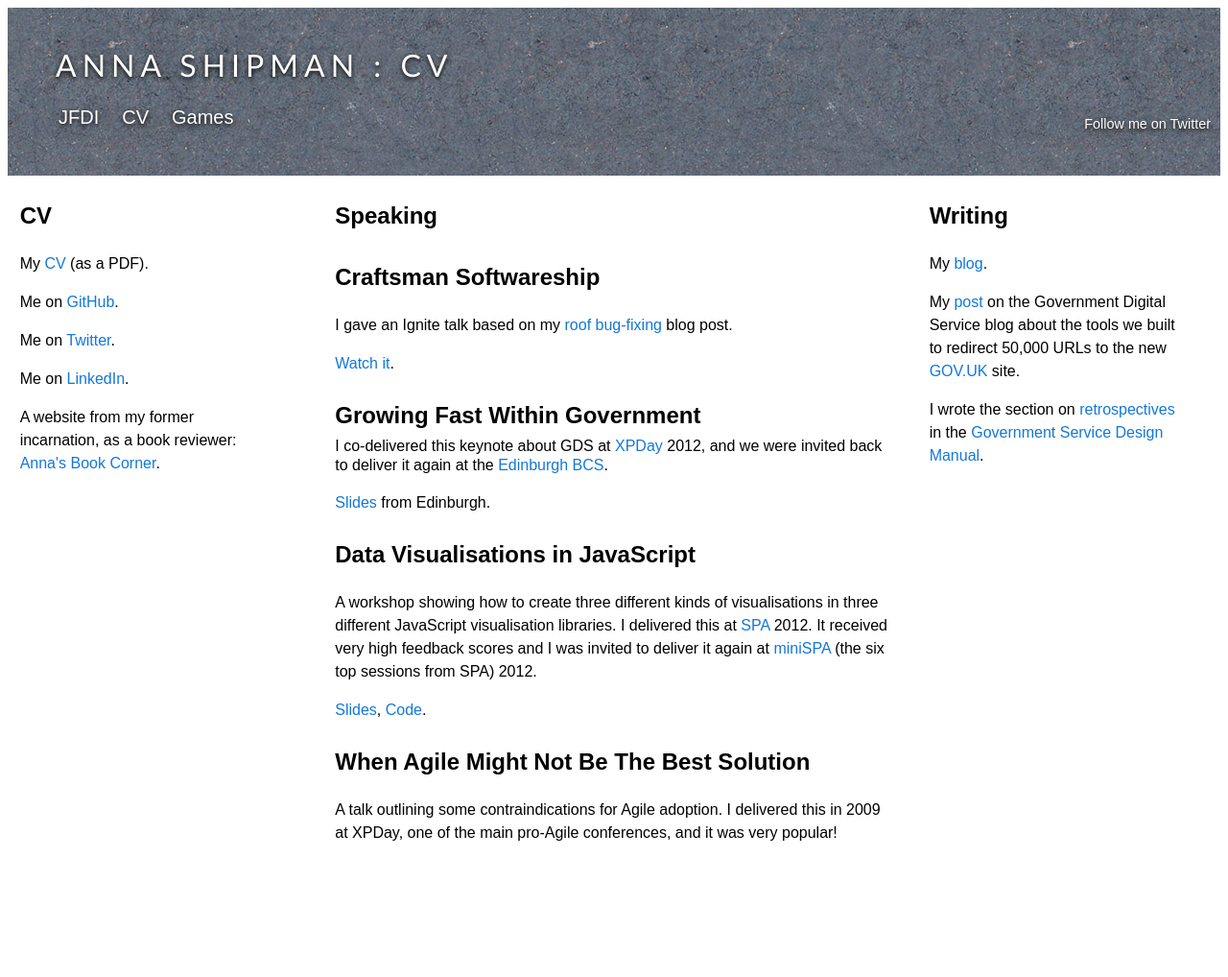
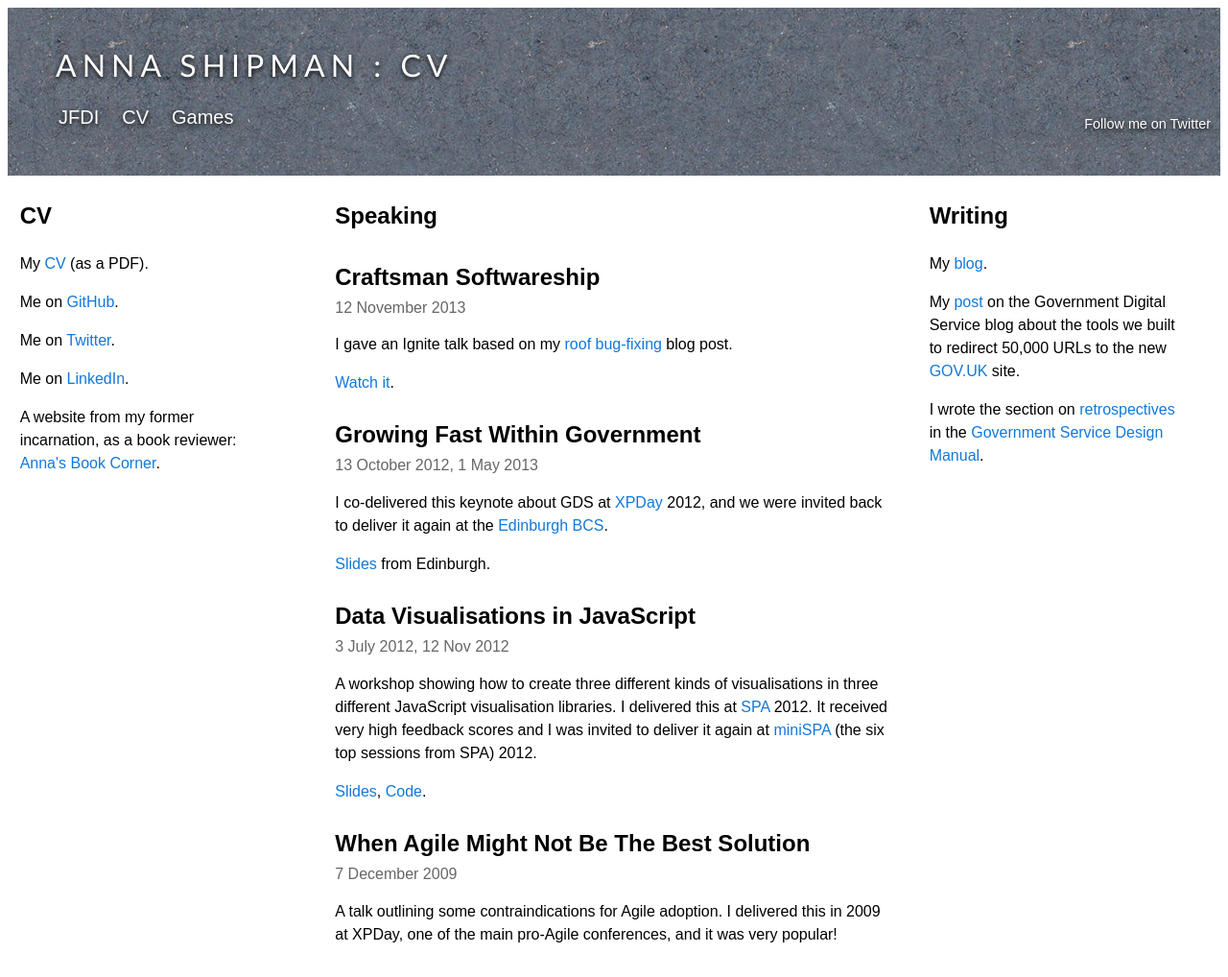
Before and after one commit to annashipman/annashipman.github.io, a Jekyll site: the page cv.html, which Jekyll copies as it is, in a window 1280 px wide. Shown: the whole page at 96% size. Built offline with Jekyll 4.4.1, drawn with Linux system fonts in a browser that asks for light colours; before the commit the page ends 912 px from its top, so only the background shows below that.

Commit message:
Add dates to everything

```diff
--- a/cv.html
+++ b/cv.html
@@ -30,18 +30,22 @@
 <div>
 <h2>Speaking</h2>
 <h1><a href="http://www.youtube.com/watch?v=Q1qWzz6liK0" target="_blank">Craftsman Softwareship</a></h1>
+<date>12 November 2013</date>
 <p>I gave an Ignite talk based on my <a href="/jfdi/roof-bug-fixing.html">roof bug-fixing</a> blog post.</p><p><a href="http://www.youtube.com/watch?v=Q1qWzz6liK0" target="_blank">Watch it</a>.</p>
 <h1><a href="http://xpday.wordpress.com/2012/10/13/keynote-growing-fast-within-government/" target="_blank">Growing Fast Within Government</a></h1>
-I co-delivered this keynote about GDS at <a href="https://xpday.wordpress.com/" target="_blank">XPDay</a> 2012, and we were invited back to deliver it again at the <a href="http://www.edinburgh.bcs.org/events/2012-13/130501.htm" target="_blank">Edinburgh BCS</a>.</p>
+<date>13 October 2012, 1 May 2013</date>
+<p>I co-delivered this keynote about GDS at <a href="https://xpday.wordpress.com/" target="_blank">XPDay</a> 2012, and we were invited back to deliver it again at the <a href="http://www.edinburgh.bcs.org/events/2012-13/130501.htm" target="_blank">Edinburgh BCS</a>.</p>
 <p><a href="http://www.slideshare.net/annashipman/x-pday-23022981"
 target="_blank">Slides</a> from Edinburgh.</p>
 <h1><a href="http://www.spaconference.org/spa2012/sessions/session412.html" target="_blank">Data Visualisations in JavaScript</a></h1>
+<date>3 July 2012, 12 Nov 2012</date>
 <p>A workshop showing how to create three different kinds of visualisations in
 three different JavaScript visualisation libraries. I delivered this at <a href="http://www.spaconference.org/" target="_blank">SPA</a> 2012. It received very high feedback scores and I was invited to deliver it again at <a href="http://bcs-spa.org/minispa-2012.html" target="_blank">miniSPA</a> (the six top sessions from SPA) 2012</a>.<p>
 
 <p><a href="http://www.slideshare.net/annashipman/data-visualisations-in-iavascript" target="_blank">Slides</a>, <a href="https://github.com/annashipman/data-visualisations-in-javascript" target="_blank">Code</a>.</p>
 
 <h1><a href="http://xpday-london.editme.com/WhenAgileMightNotBeTheBestSolution" target="_blank">When Agile Might Not Be The Best Solution</a></h1>
+<date>7 December 2009</date>
 <p>A talk outlining some contraindications for Agile adoption. I delivered this
 in 2009 at XPDay, one of the main pro-Agile conferences, and it was very popular!</p>
 
--- a/index.html
+++ b/index.html
@@ -29,11 +29,13 @@
 <div><h1>Recent stuff</h1></div>
 <div class="blog-post">
 <h1><a href="https://gdstechnology.blog.gov.uk/2013/12/24/applying-for-a-job-at-gds/" target="_blank">Applying for a job at GDS</a></h1>
+<date>24 December 2013</date>
 <p>I wrote a post on the GDS technology blog explaining the unusual process for applying for a developer/web operations job at GDS.</p>
 <p><a href="https://gdstechnology.blog.gov.uk/2013/12/24/applying-for-a-job-at-gds/" target="_blank">Read it</a>.</p>
 </div>
 <div class="blog-post">
 <h1><a href="http://www.youtube.com/watch?v=Q1qWzz6liK0" target="_blank">Craftsman Softwareship</a></h1>
+<date>12 November 2013</date>
 <p>I gave an Ignite talk based on my <a href="/jfdi/roof-bug-fixing.html">roof bug-fixing</a> blog post.</p><p><a href="http://www.youtube.com/watch?v=Q1qWzz6liK0" target="_blank">Watch it</a>.</p>
 </div>
 <div class="blog-post">
```
